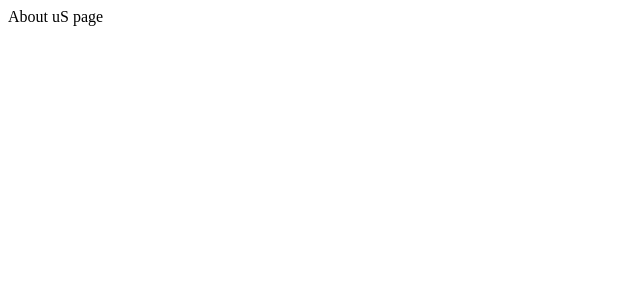
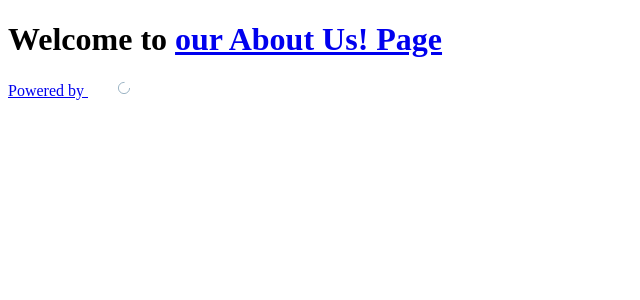
Before and after one commit to PapanD-AdapptLimited/nextjs-google-clone, a Next.js app: page /about in a window 1280 px wide. Shown: the top 300 px of the page, without its empty margins (0-640 px from the left). Built offline with nearby package versions, Linux system fonts and the light colour scheme.

Commit message:
Search page added for Web and Image

```diff
--- a/src/app/layout.tsx
+++ b/src/app/layout.tsx
@@ -29,6 +29,7 @@ export default function RootLayout({
 
           {/* FOOTER */}
           <Footer/>
+
         </ClientOnly>
       </body>
     </html>
--- a/src/pages/search/web/index.tsx
+++ b/src/app/search/web/page.tsx
@@ -2,7 +2,7 @@
 
 const page = () => {
   return (
-    <div>search page</div>
+    <div>Web search page</div>
   )
 }
 
--- a/src/components/Footer.tsx
+++ b/src/components/Footer.tsx
@@ -1,5 +1,6 @@
 import React from 'react'
 import CountryLookUp from './CountryLookUp'
+import Link from 'next/link'
 
 const Footer = () => {
     return (
@@ -28,7 +29,9 @@ const Footer = () => {
                 "
             >
                 <ul className='flex items-center space-x-6'>
-                    <li className='link'>About</li>
+                    <li className='link'>
+                        <Link href={"/about"}>About</Link>
+                    </li>
                     <li className='link'>Advertising</li>
                     <li className='link'>Business</li>
                     <li className='link'>How Search Works</li>
--- a/src/pages/about/index.tsx
+++ b/src/pages/about/index.tsx
@@ -1,11 +1,39 @@
 "use client";
 
-import React from 'react'
+import type { NextPage } from "next";
+import Head from 'next/head';
+import Image from "next/image";
 
-const page = () => {
+const About: NextPage = () => {
   return (
-    <div>About uS page</div>
+    <div>
+      <Head>
+        <title>My About Us Page</title>
+        <meta name="description" content="This is my test about us page only." />
+        <link rel="icon" href="/favicon.ico" />
+      </Head>
+
+      <main>
+        <h1>
+          Welcome to <a href="https://adappt.ai">our About Us! Page</a>
+        </h1>
+
+      </main>
+
+      <footer className="w-full justify-center border-red-500 border-2">
+        <a
+          href="https://vercel.com?utm_source=create-next-app&utm_medium=default-template&utm_campaign=create-next-app"
+          target="_blank"
+          rel="noopener noreferrer"
+        >
+          Powered by{' '}
+          <span>
+            <Image src="/spinner.svg" alt="Spinner Logo" width={72} height={16} />
+          </span>
+        </a>
+      </footer>
+    </div>
   )
 }
 
-export default page
+export default About
```
Also changed, not shown: src/app/search/image/page.tsx (added, +11 -0 lines), src/app/search/layout.tsx (added, +25 -0 lines), src/components/SearchHeader.tsx (added, +11 -0 lines).
